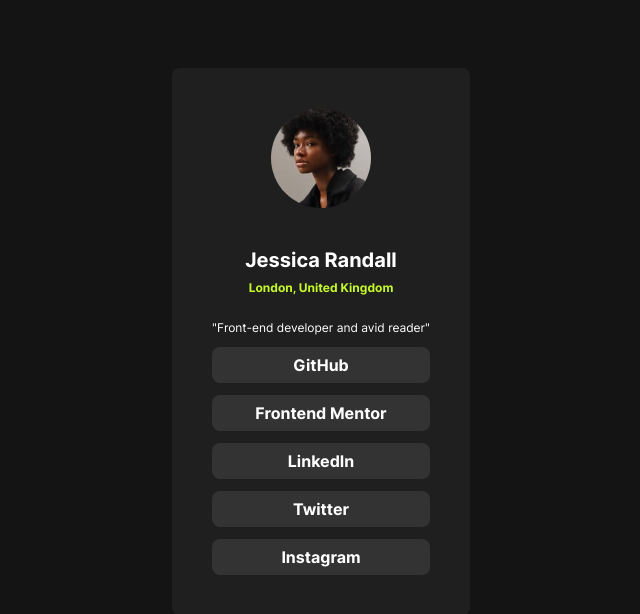
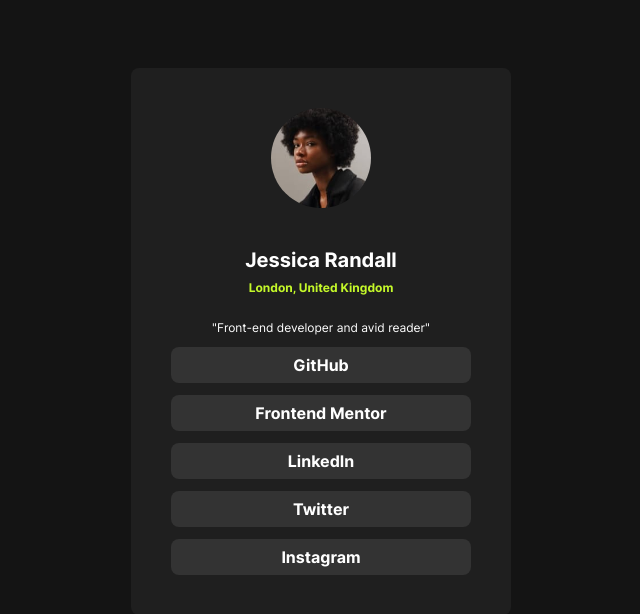
Before and after one commit to MaxAnderberg/social-links-profile, a Vue app: page / in a window 1280 px wide. Shown: the top 614 px of the page, without its empty margins (319-959 px from the left). Built offline with nearby package versions, Linux system fonts and the light colour scheme.

Commit message:
set min width

```diff
--- a/src/App.vue
+++ b/src/App.vue
@@ -47,7 +47,7 @@
   display: flex;
   flex-direction: column;
   margin-top: 60px;
-  max-width: 40%;
+  min-width: 300px;
   justify-content: center;
   justify-items: center;
   background-color: var(--color-grey-800);
```
